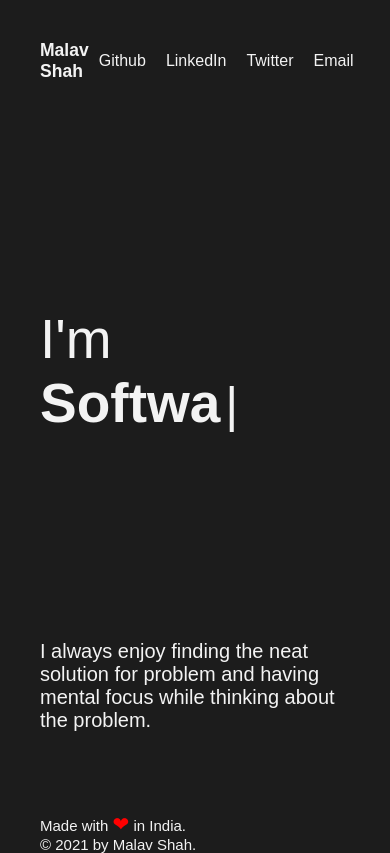
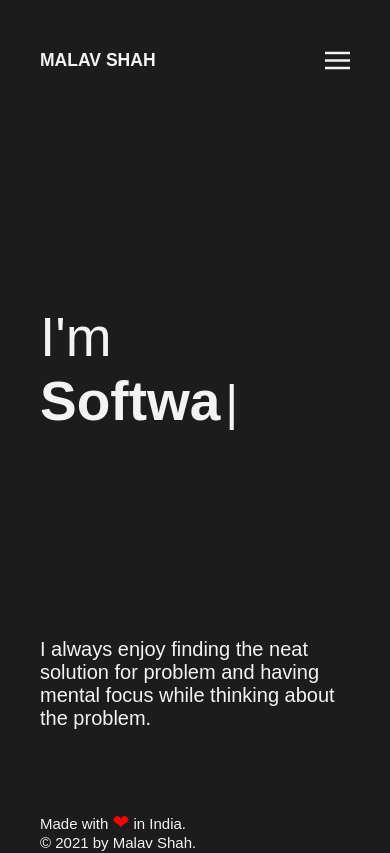
Before and after one commit to malavshah9/gatsby-own-site, a Gatsby site: page / in a window 390 px wide. Built offline with nearby package versions, Linux system fonts and the light colour scheme; Gatsby itself is replaced by a stand-in of ours.

Commit message:
feat: hamburger menu

```diff
--- a/src/components/layout.styled.js
+++ b/src/components/layout.styled.js
@@ -8,4 +8,6 @@ export const StyledHeaderContainer = styled.article`
   display: flex;
   align-items: center;
   justify-content: space-between;
+  height: 40px;
+  text-transform: uppercase;
 `
--- a/src/components/navmenu/NavMenu.component.js
+++ b/src/components/navmenu/NavMenu.component.js
@@ -3,12 +3,16 @@ import {
   StyledMenuContainer,
   StyledListItem,
   StyledAnchor,
+  StyledNav,
+  StyledLabel,
 } from "./NavMenu.styled"
+import HamIcon from "../../icons/hamburger.icon"
+import CancelIcon from "../../icons/cancel.icon"
 
 function NavMenu({ navItems }) {
   return (
-    <nav>
-      <StyledMenuContainer>
+    <StyledNav>
+      <StyledMenuContainer className="menu">
         {navItems.map(item => {
           return (
             <StyledListItem>
@@ -23,7 +27,12 @@ function NavMenu({ navItems }) {
           )
         })}
       </StyledMenuContainer>
-    </nav>
+      <input type="checkbox" id="check" />
+      <StyledLabel for="check">
+        <HamIcon className="hamIcon" />
+        <CancelIcon className="crossIcon" />
+      </StyledLabel>
+    </StyledNav>
   )
 }
 
--- a/src/components/navmenu/NavMenu.styled.js
+++ b/src/components/navmenu/NavMenu.styled.js
@@ -3,6 +3,9 @@ import styled from "styled-components"
 export const StyledMenuContainer = styled.ul`
   color: ${({ theme }) => theme.primaryFont};
   display: flex;
+  @media (max-width: 620px) {
+    display: none;
+  }
 `
 export const StyledListItem = styled.li`
   list-style: none;
@@ -13,3 +16,22 @@ export const StyledAnchor = styled.a`
   text-decoration: none;
   color: ${({ theme }) => theme.primaryFont};
 `
+export const StyledNav = styled.nav`
+  #check {
+    display: none;
+  }
+`
+export const StyledLabel = styled.label`
+  margin-top: 6px;
+  & .crossIcon {
+    display: none;
+  }
+  & .hamIcon {
+    display: none;
+  }
+  @media (max-width: 620px) {
+    & .hamIcon {
+      display: block;
+    }
+  }
+`
--- /dev/null
+++ b/src/icons/cancel.icon.js
@@ -0,0 +1,28 @@
+import React from "react"
+import styled from "styled-components"
+
+const StyledSvg = styled.svg`
+  fill: ${({ theme }) => theme.primaryFont};
+  cursor: pointer;
+`
+
+function CancelIcon({ height, width, ...props }) {
+  return (
+    <StyledSvg
+      xmlns="http://www.w3.org/2000/svg"
+      viewBox="0 0 24 24"
+      width={width}
+      height={height}
+      {...props}
+    >
+      <path d="M 4.7070312 3.2929688 L 3.2929688 4.7070312 L 10.585938 12 L 3.2929688 19.292969 L 4.7070312 20.707031 L 12 13.414062 L 19.292969 20.707031 L 20.707031 19.292969 L 13.414062 12 L 20.707031 4.7070312 L 19.292969 3.2929688 L 12 10.585938 L 4.7070312 3.2929688 z" />
+    </StyledSvg>
+  )
+}
+
+CancelIcon.defaultProps = {
+  width: "24px",
+  height: "24px",
+}
+
+export default CancelIcon
--- /dev/null
+++ b/src/icons/hamburger.icon.js
@@ -0,0 +1,26 @@
+import React from "react"
+import styled from "styled-components"
+
+const StyledSvg = styled.svg`
+  fill: ${({ theme }) => theme.primaryFont};
+  cursor: pointer;
+`
+
+function HamburgerIcon({ height, width, ...props }) {
+  return (
+    <StyledSvg
+      xmlns="http://www.w3.org/2000/svg"
+      viewBox="0 0 50 50"
+      width={width}
+      height={height}
+      {...props}
+    >
+      <path d="M 0 7.5 L 0 12.5 L 50 12.5 L 50 7.5 Z M 0 22.5 L 0 27.5 L 50 27.5 L 50 22.5 Z M 0 37.5 L 0 42.5 L 50 42.5 L 50 37.5 Z" />
+    </StyledSvg>
+  )
+}
+HamburgerIcon.defaultProps = {
+  height: "25px",
+  width: "25px",
+}
+export default HamburgerIcon
```
